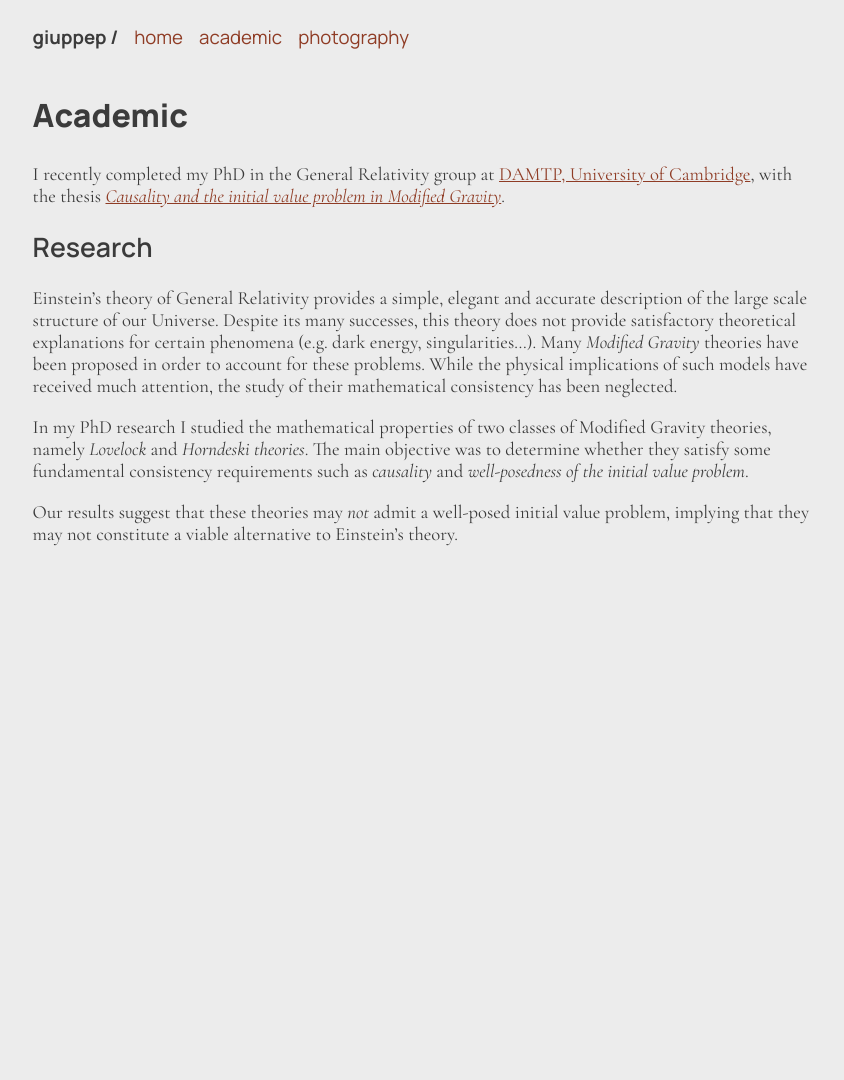
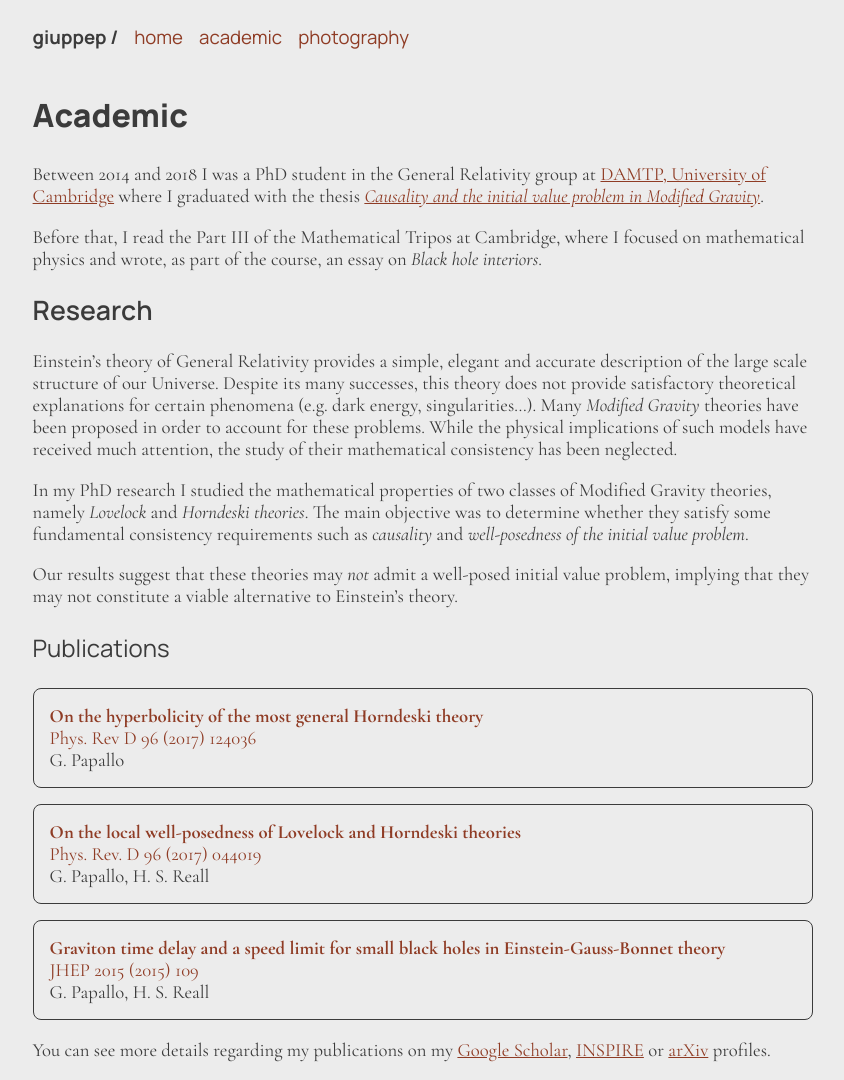
Before and after one commit to giuppep/giuppep.github.io, a Jekyll site: the page built from academic.md, in a window 1280 px wide and 1080 px high. Shown: the whole window, without its empty margins (217-1061 px from the left). Built offline with Jekyll 4.4.1, drawn with Linux system fonts in a browser that asks for light colours.

Commit message:
add list of publications

```diff
--- /dev/null
+++ b/_data/publications.yml
@@ -0,0 +1,22 @@
+- title: On the hyperbolicity of the most general Horndeski theory
+  arxiv_link: https://arxiv.org/abs/1710.10155
+  journal: Phys. Rev D 96 (2017) 124036
+  journal_link: https://journals.aps.org/prd/abstract/10.1103/PhysRevD.96.124036
+  authors:
+    - G. Papallo
+
+- title: On the local well-posedness of Lovelock and Horndeski theories
+  arxiv_link: https://arxiv.org/abs/1705.04370
+  journal: Phys. Rev. D 96 (2017) 044019
+  journal_link: https://journals.aps.org/prd/abstract/10.1103/PhysRevD.96.044019
+  authors:
+    - G. Papallo
+    - H. S. Reall
+
+- title: Graviton time delay and a speed limit for small black holes in Einstein-Gauss-Bonnet theory
+  arxiv_link: https://arxiv.org/abs/1508.05303
+  journal: JHEP 2015 (2015) 109
+  journal_link: https://link.springer.com/article/10.1007%2FJHEP11%282015%29109
+  authors:
+    - G. Papallo
+    - H. S. Reall
--- /dev/null
+++ b/_includes/_publication.html
@@ -0,0 +1,9 @@
+<li>
+    <strong>
+        <a href="{{ include.publication.arxiv_link}}">
+            {{ include.publication.title }}
+        </a>
+    </strong>
+    <a href="{{ include.publication.journal_link }}">{{ include.publication.journal}}</a>
+    <span>{{ include.publication.authors | join: ", " }}</span>
+</li>
--- /dev/null
+++ b/_includes/publications.html
@@ -0,0 +1,5 @@
+<ul class="publications">
+    {% for publication in include.publications %}
+    {% include _publication.html publication=publication %}
+    {% endfor %}
+</ul>
--- /dev/null
+++ b/_sass/publications.sass
@@ -0,0 +1,19 @@
+ul.publications
+    list-style: none
+    list-style-type: none
+    padding: 0
+    display: flex
+    flex-direction: column
+    gap: 1rem
+
+    li
+        display: flex
+        flex-direction: column
+        align-items: start
+        justify-content: start
+        padding: 1rem
+        border: 1px solid $primary-colour
+        border-radius: 0.5rem
+
+        a
+            text-decoration: none
--- a/_sass/typography.sass
+++ b/_sass/typography.sass
@@ -24,6 +24,10 @@ h2
     font-weight: 600
     font-size: 20pt
 
+h3
+    font-weight: 400
+    font-size: 18pt
+
 a
     color: $secondary-colour
 
--- a/academic.md
+++ b/academic.md
@@ -4,7 +4,14 @@ title: academic
 ---
 # Academic
 
-I recently completed my PhD in the General Relativity group at [DAMTP, University of Cambridge](http://www.damtp.cam.ac.uk/), with the thesis [*Causality and the initial value problem in Modified Gravity*](https://www.repository.cam.ac.uk/handle/1810/277416).
+Between 2014 and 2018 I was a PhD student in the General Relativity group at [DAMTP, University of Cambridge](http://www.damtp.cam.ac.uk/)
+where I graduated with the thesis [*Causality and the initial value problem in Modified Gravity*](https://www.repository.cam.ac.uk/handle/1810/277416).
+
+Before that, I read the Part III of the Mathematical Tripos at Cambridge, where I focused
+on mathematical physics and wrote, as part of the course, an essay on
+*Black hole interiors*.
+
+
 
 ## Research
 
@@ -16,3 +23,9 @@ While the physical implications of such models have received much attention, the
 In my PhD research I studied the mathematical properties of two classes of Modified Gravity theories, namely *Lovelock* and *Horndeski theories*. The main objective was to determine whether they satisfy some fundamental consistency requirements such as *causality* and *well-posedness of the initial value problem*.
 
 Our results suggest that these theories may *not* admit a well-posed initial value problem, implying that they may not constitute a viable alternative to Einstein's theory.
+
+### Publications
+
+{% include publications.html publications=site.data.publications %}
+
+You can see more details regarding my publications on my [Google Scholar](https://scholar.google.com/citations?user=CyCTAuMAAAAJ&hl=en){:target="_blank"}, [INSPIRE](https://inspirehep.net/author/profile/G.Papallo.1){:target="_blank"} or [arXiv](https://arxiv.org/a/papallo_g_1.html){:target="_blank"} profiles.
--- a/assets/css/main.sass
+++ b/assets/css/main.sass
@@ -6,6 +6,7 @@
 @import "colours"
 @import "typography"
 @import "navbar"
+@import "publications"
 
 body
     background: $background-colour
```
